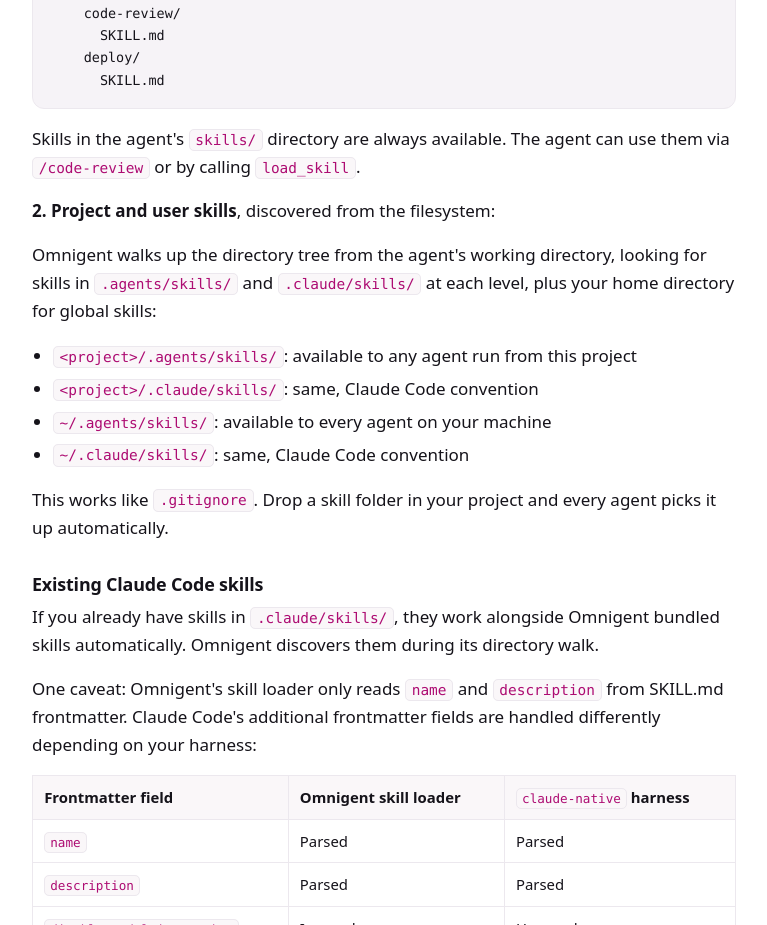
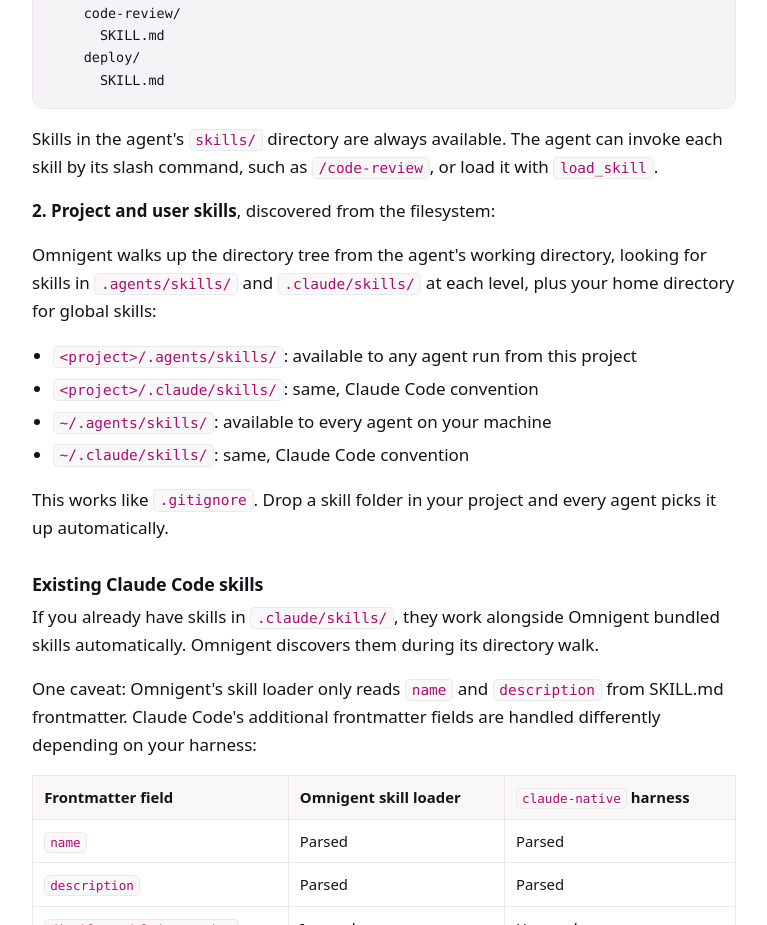
Before and after one commit to omnigent-ai/omnigent-site, a Next.js app: page /docs/build/prompts in a window 1280 px wide. Shown: the part 1342-2267 px from the top of the page, without its empty margins (408-1175 px from the left). Built offline with nearby package versions, Linux system fonts and the light colour scheme.

Commit message:
Clarify bundled skill invocation docs

```diff
--- a/app/docs/build/prompts/page.js
+++ b/app/docs/build/prompts/page.js
@@ -84,7 +84,8 @@ instructions: prompts/system.md`}
 
       <p>
         Skills in the agent&apos;s <code>skills/</code> directory are always available. The agent
-        can use them via <code>/code-review</code> or by calling <code>load_skill</code>.
+        can invoke each skill by its slash command, such as <code>/code-review</code>, or load it
+        with <code>load_skill</code>.
       </p>
 
       <p>
```
